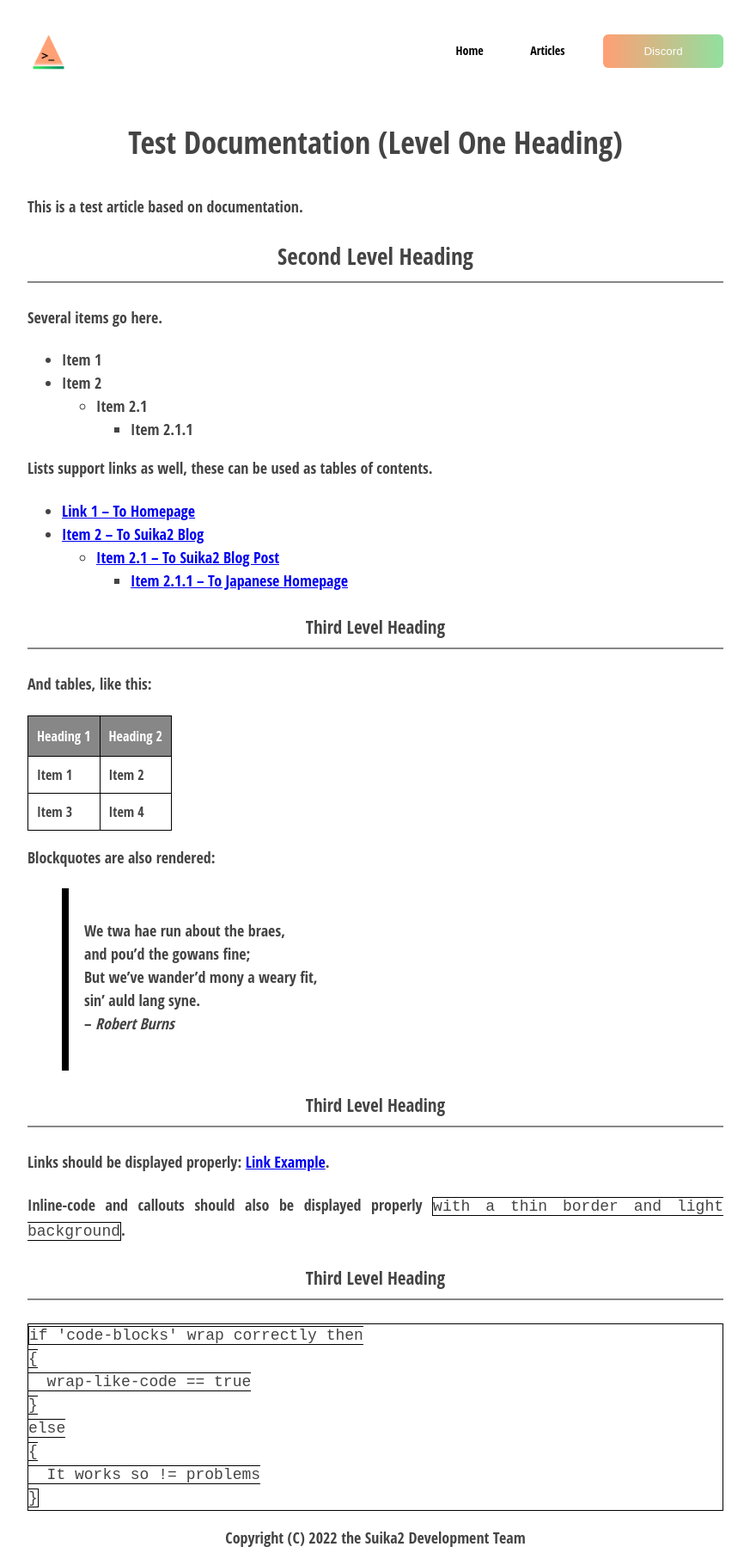
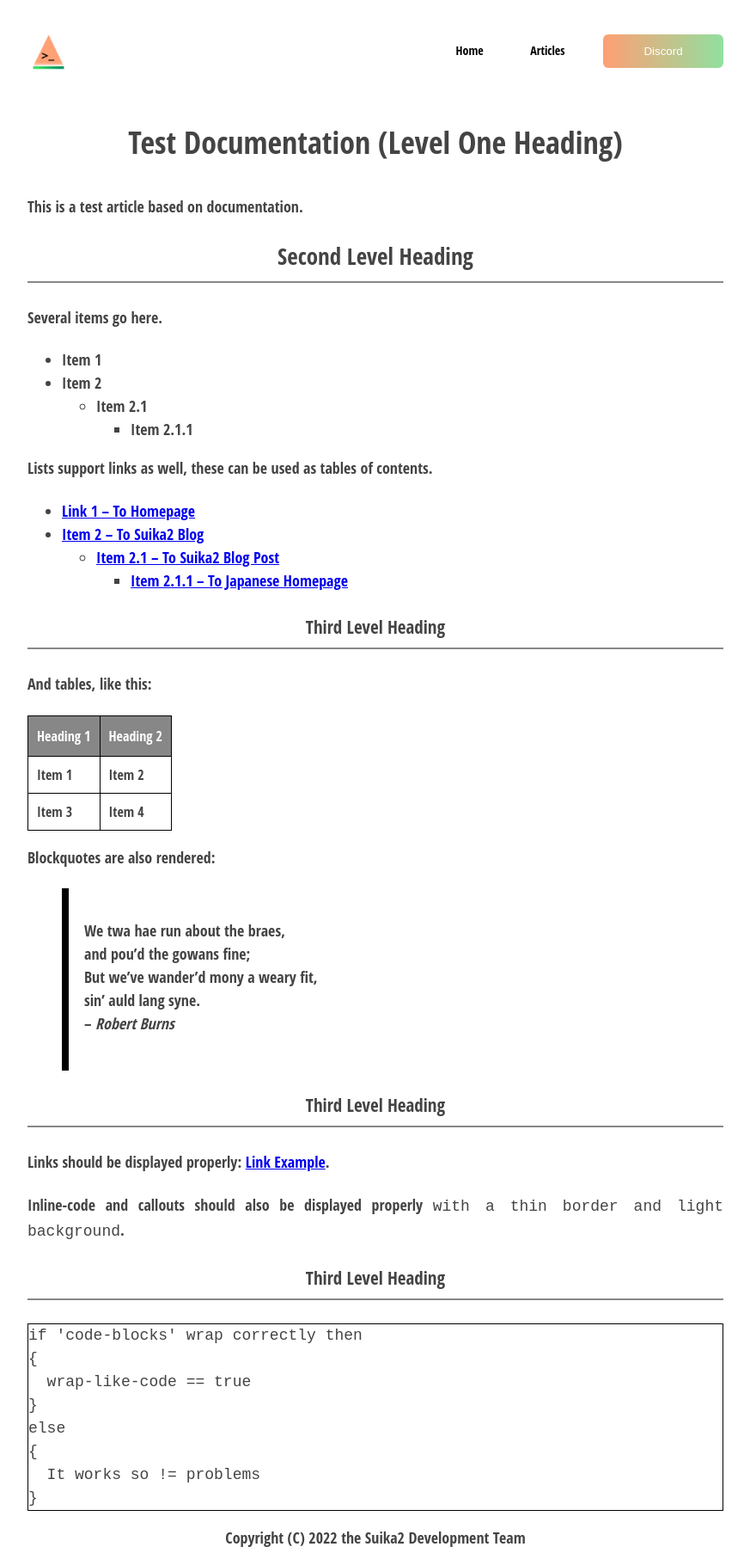
Before and after one commit to suika2engine/suika2engine.github.io, a Jekyll site: the page built from docs/doc-test.md, in a window 1280 px wide. Shown: the whole page at 86% size, without its empty margins (203-1076 px from the left). Built offline with Jekyll 4.4.1, drawn with Linux system fonts in a browser that asks for light colours; our own code applies the rules of GitHub Pages for plain Markdown files.

Commit message:
Update article-style.css

```diff
--- a/styles/article-style.css
+++ b/styles/article-style.css
@@ -138,8 +138,7 @@ pre,
 code {}
 */
 
-pre,
-code {
+pre {
   border: 1px solid var(--Text);
 }
 
```
